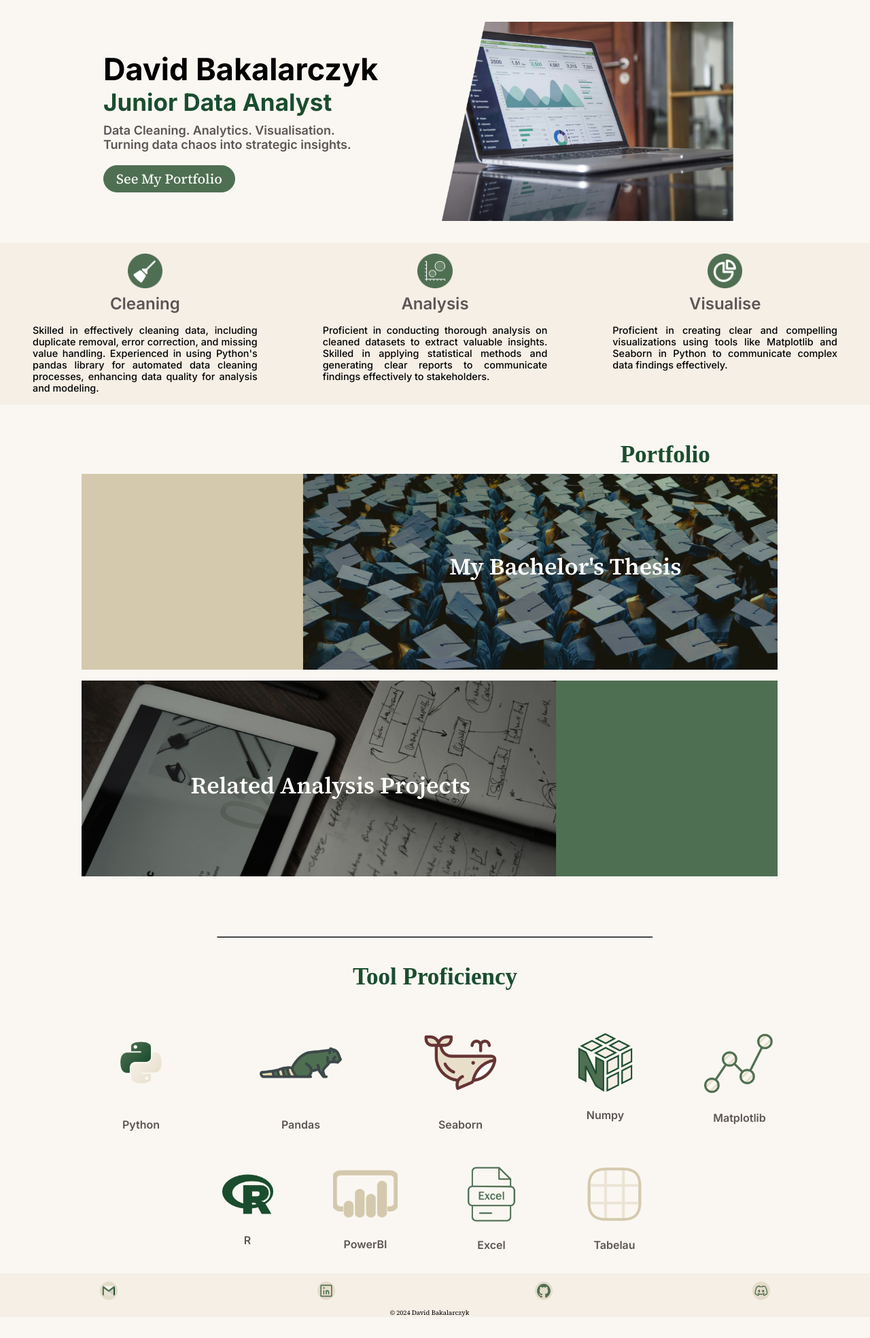
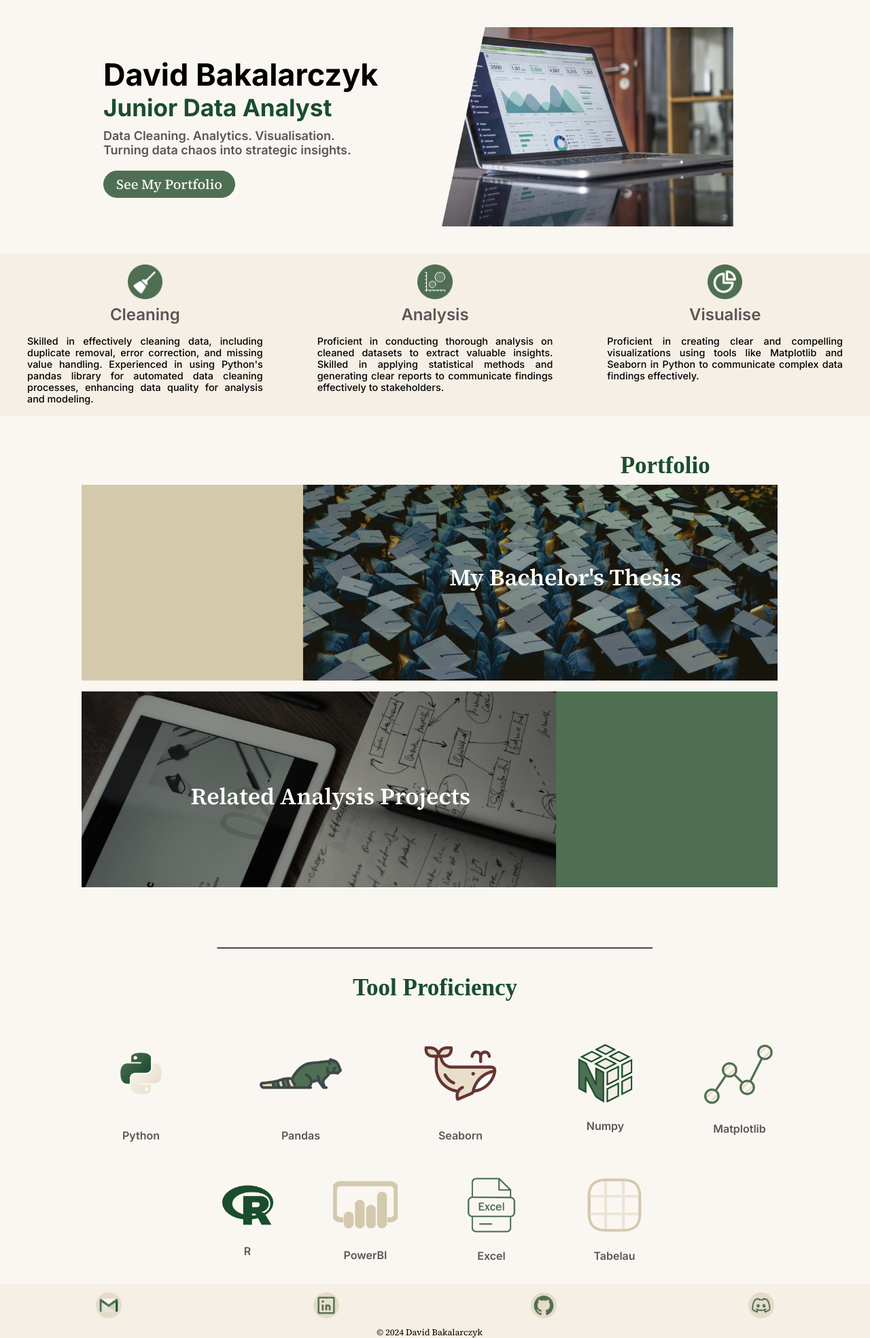
Before and after one commit to HerrDavey/WebsiteOfDataAnalyst, a Flask app: page / in a window 1280 px wide. Shown: the part 50-2018 px from the top of the page at 68% size. Before the commit the page ends 1987 px from the top, so only its background shows below. Run offline with Flask 3, Linux system fonts and the light colour scheme.

Commit message:
Responsibility update

```diff
--- a/static/styles.css
+++ b/static/styles.css
@@ -83,6 +83,8 @@ body, html {
     justify-items: stretch;
     align-items: center;
     font-family: "Inter";
+    padding-top: 0.5rem;
+    padding-bottom: 0.5rem;
 }
 
 .introduction-section div:nth-child(1) {
@@ -179,7 +181,7 @@ body, html {
     font-weight: 500;
     font-size: 0.9rem;
     color: black;
-    margin: auto 3rem;
+    margin: auto 2.5rem;
     text-align: justify;
 }
 
@@ -295,7 +297,7 @@ body, html {
 }
 
 .footer a {
-    max-width: 3.5%;
+    max-width: 5%;
     display: inline-block;
     margin: auto;
     padding-top: 0.75rem;
@@ -310,7 +312,7 @@ body, html {
     text-align: center;
     font-weight: 400;
     font-family: "Source Serif 4", serif;
-    font-size: 0.6rem;
+    font-size: 0.8rem;
 }
 
 /* CONTACT SECTION START */
@@ -320,11 +322,12 @@ body, html {
     background-color: #F5EFE6;
     background-position: center;
     background-repeat: no-repeat;
-    background-size: 100% 100%;
+    background-size: 120% 100%;
     position: relative;
-    height: 80vh;
-    padding: 6rem;
-    padding-left: 9.5rem;
+    height: 100vh;
+    padding-top: 5rem;
+    padding-left: 5rem;
+    text-align: left;
 }
 
 .contact-section h1 {
@@ -391,7 +394,7 @@ body, html {
     display: grid;
     grid-template-columns: 45% 55%;
     justify-content: stretch;
-    align-items: stretch;
+    align-items: center;
 }
 
 .about_me_image_container {
```
